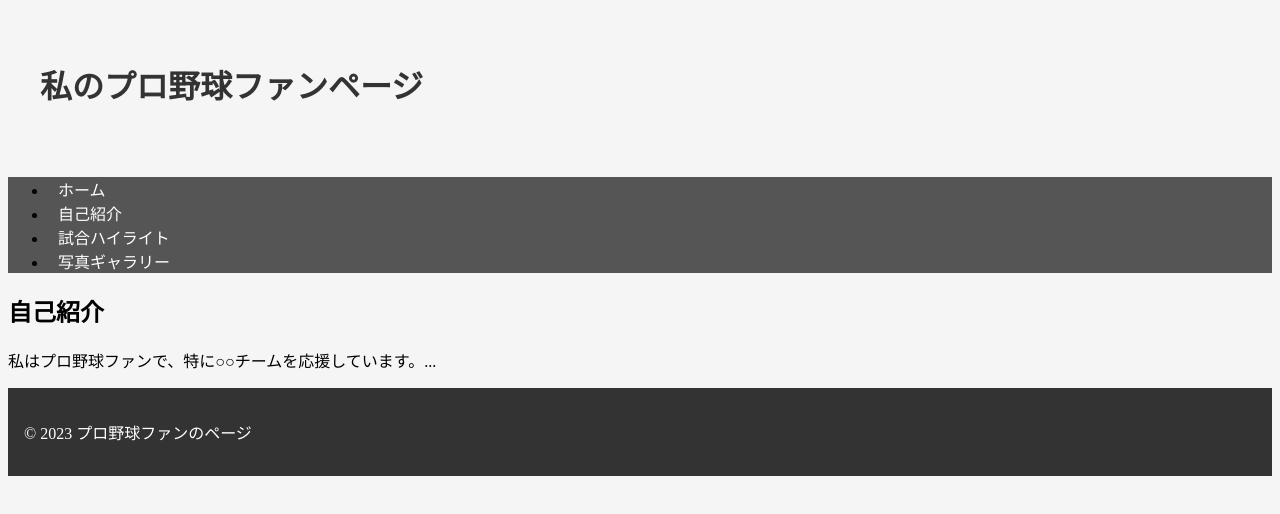
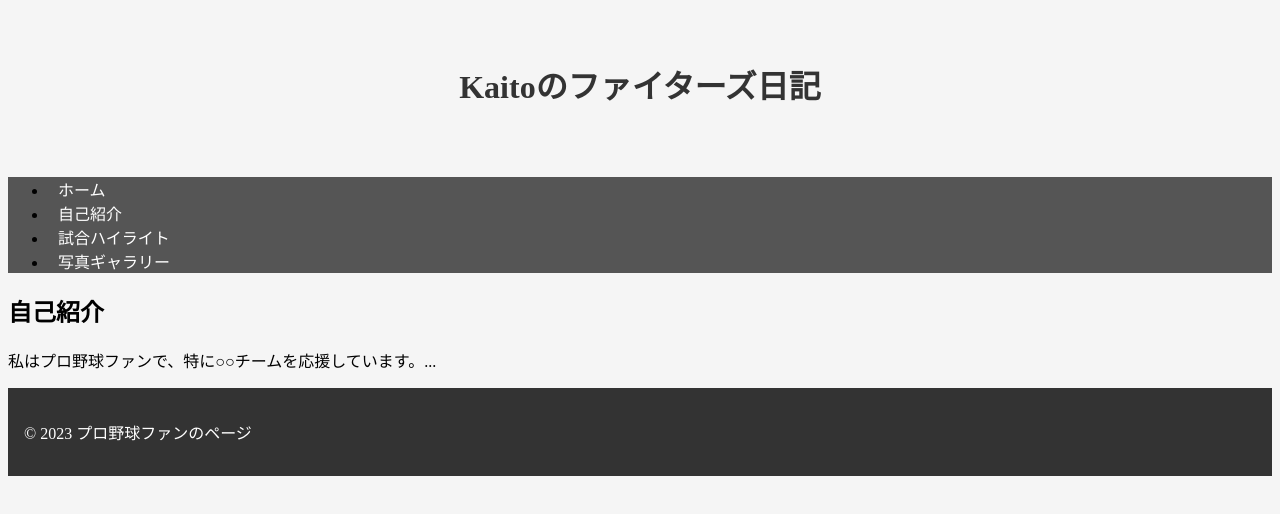
Before and after one commit to Kaito0220/Kaito0220.github.io, a plain HTML site: page index.html in a window 1280 px wide. Drawn offline with Linux system fonts and the light colour scheme.

Commit message:
Add files via upload

```diff
--- a/index.html
+++ b/index.html
@@ -1,12 +1,12 @@
 <!DOCTYPE html>
 <html>
 <head>
-    <title>プロ野球ファンのページ</title>
+    <title>Kaitoのファイターズ日記</title>
     <link rel="stylesheet" type="text/css" href="styles.css">
 </head>
 <body>
     <header>
-        <h1>私のプロ野球ファンページ</h1>
+        <h1>Kaitoのファイターズ日記</h1>
     </header>
     <nav>
         <ul>
--- a/styles.css
+++ b/styles.css
@@ -7,6 +7,7 @@ body {
 header {
   color: #333;
   padding: 2rem;
+  text-align: center;
 }
 
 /* メインコンテンツのフォントサイズを変更 */
```
